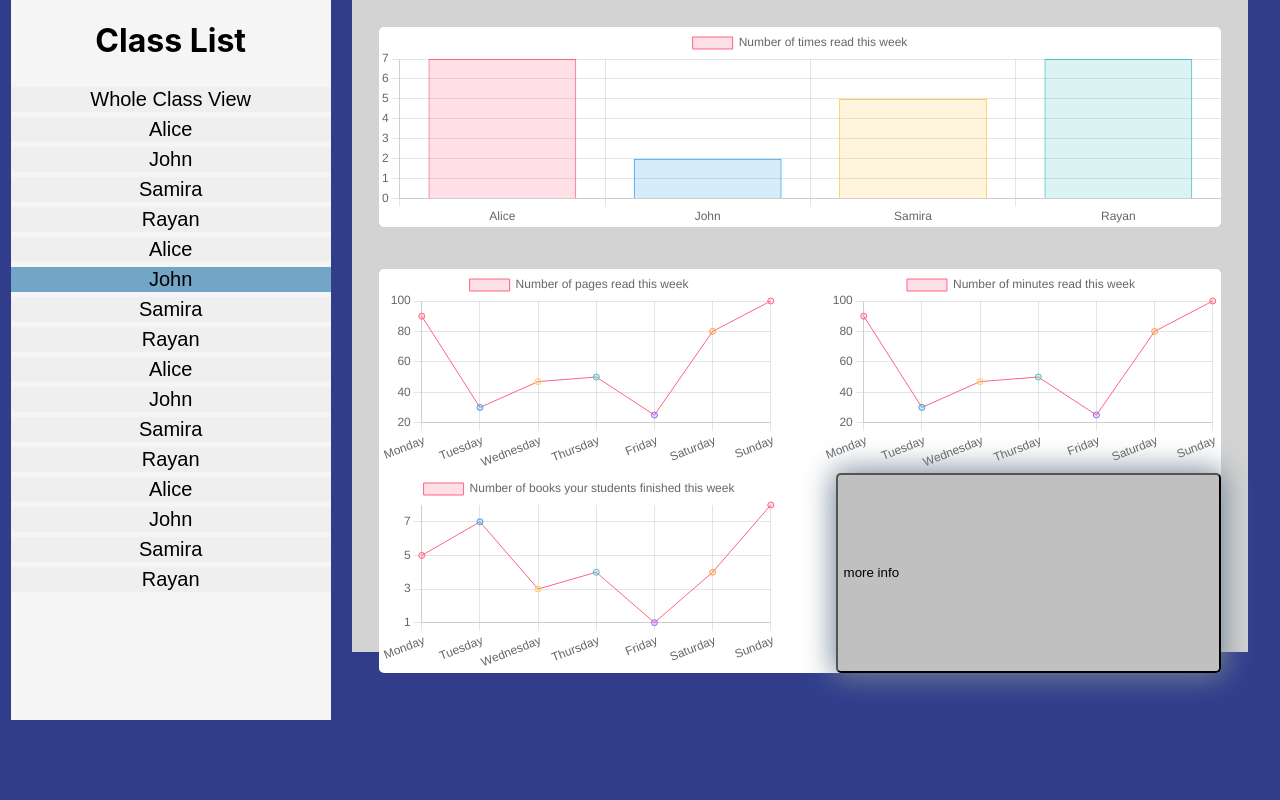
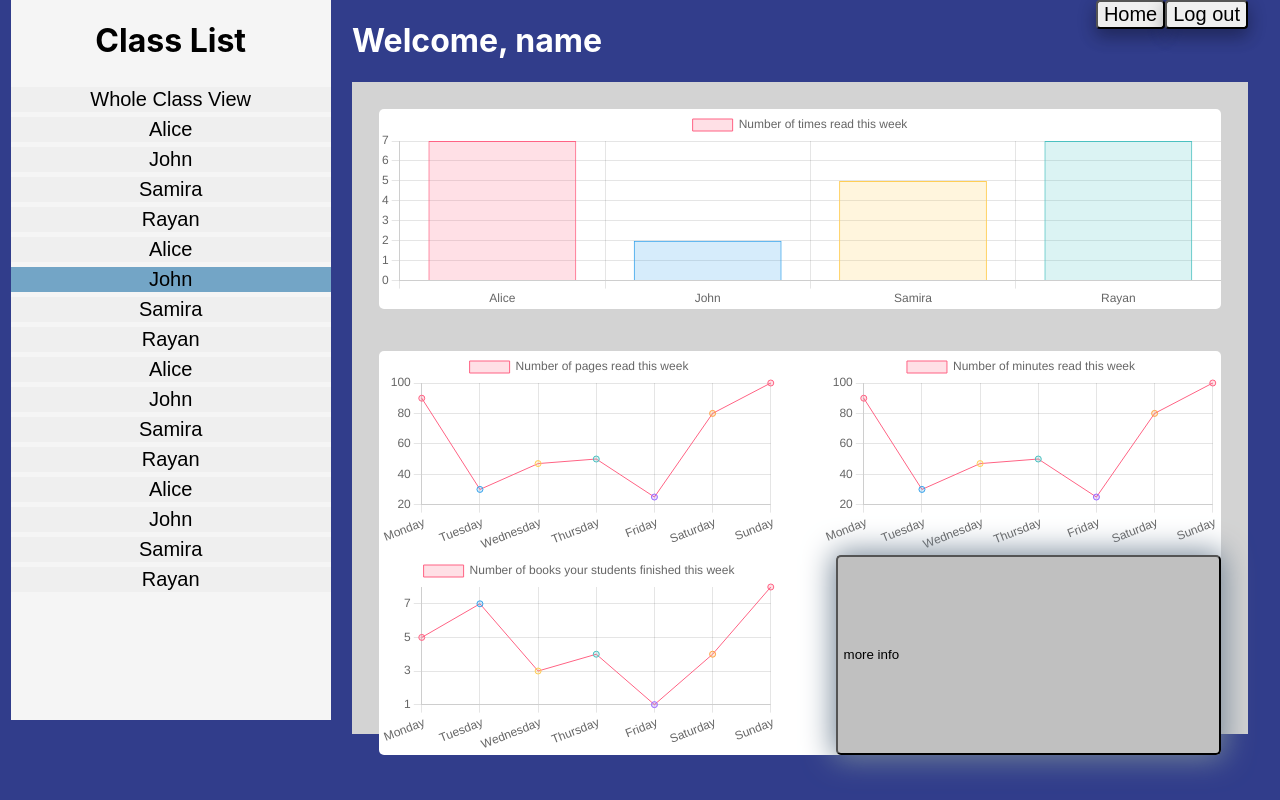
Before and after one commit to SchoolOfCode/final-project-repo-bar-coders, a Next.js app: page /teacherhome in a window 1280 px wide. Built offline with nearby package versions, Linux system fonts and the light colour scheme; no server answers; a web font is replaced by a local one.

Commit message:
Teacher navbar

```diff
--- a/pages/teacherhome.js
+++ b/pages/teacherhome.js
@@ -2,6 +2,7 @@ import React from "react";
 import Styles from "../styles/teacherhome.module.css";
 import Classlist from "../src/teacherComponents/classlist/classlist";
 import Teacherdashboard from "../src/teacherComponents/Teacherdashboard/teacherdashboard";
+import Teachernavbar from "../src/teacherComponents/Teachernavbar/teachernavbar";
 // import { Bar } from "react-chartjs-2";
 
 function Teacherhome() {
@@ -12,7 +13,7 @@ function Teacherhome() {
       </div>
 
       <div className={Styles.rightside}>
-
+          <Teachernavbar></Teachernavbar>
         <Teacherdashboard></Teacherdashboard>
       </div>
       <div></div>
--- a/pages/teacherinfopage.js
+++ b/pages/teacherinfopage.js
@@ -1,7 +1,7 @@
 import React from "react";
 import Styles from "../styles/teacherhome.module.css";
 import Classlist from "../src/teacherComponents/classlist/classlist";
-
+import Teachernavbar from "../src/teacherComponents/Teachernavbar/teachernavbar";
 import Teacherinfo from "../src/teacherComponents/Teacherinfo/Teacherinfo";
 
 function Teacherinfopage() {
@@ -12,7 +12,7 @@ function Teacherinfopage() {
       </div>
 
       <div className={Styles.rightside}>
-
+        <Teachernavbar></Teachernavbar>
         <Teacherinfo></Teacherinfo>
       </div>
       <div></div>
--- /dev/null
+++ b/src/teacherComponents/Teachernavbar/teachernavbar.js
@@ -0,0 +1,17 @@
+import React from 'react'
+import Styles from '../../../styles/teachernavbar.module.css'
+
+function Teachernavbar() {
+  return (
+    <div className={Styles.teachernavbar}>
+        <div className={Styles.leftside}>
+        <h1>Welcome, name</h1>
+        </div>
+        <div className={Styles.rightside}>
+        <button>Home</button>
+        <button>Log out</button>
+        </div>
+    </div>
+  )
+}
+export default Teachernavbar
```
